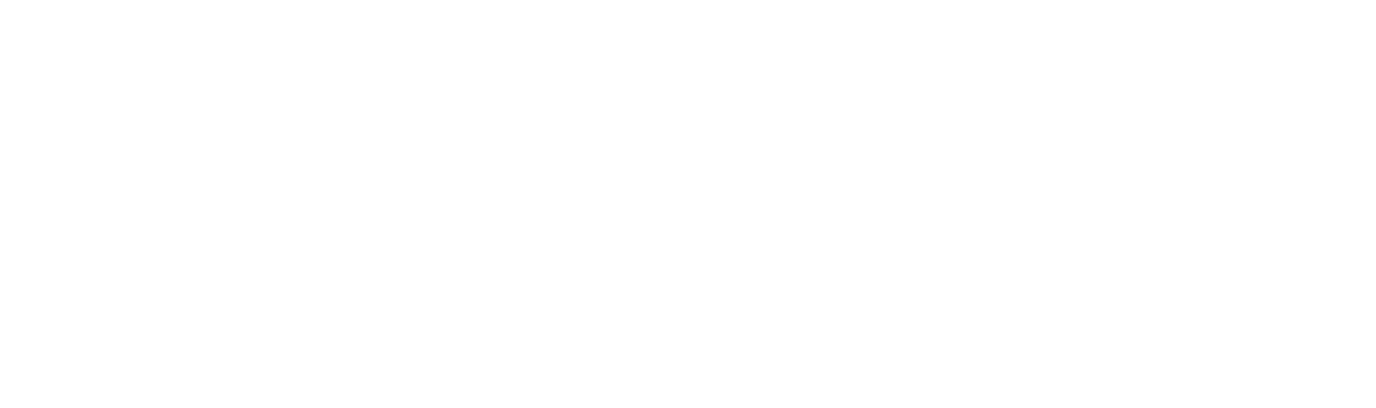
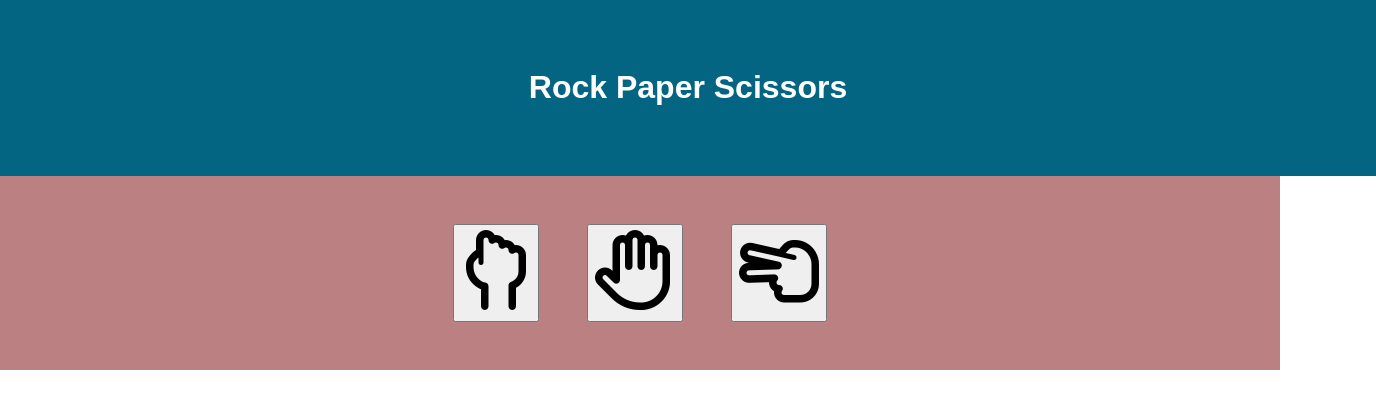
Before and after one commit to bresek/rockPaperScissors-ui, a plain HTML site: page index.html in a window 1280 px wide. Shown: the whole page, 1376 px wide, since content can reach past the window. Drawn offline with Linux system fonts and the light colour scheme.

Commit message:
added really ugly css and event listners to buttons

```diff
--- a/index.html
+++ b/index.html
@@ -3,9 +3,19 @@
   <head>
     <meta charset="utf-8">
     <title></title>
-    <script src="index.js" charset="utf-8"></script>
+    <link rel="stylesheet" href="styles.css">
+    <script src="https://kit.fontawesome.com/78a36d113e.js" crossorigin="anonymous"></script>
   </head>
   <body>
+    <div class="Title">
+      <h1>Rock Paper Scissors</h1>
+    </div>
+    <div class="moveSelection">
+      <button type="button" id="rock"><i class="far fa-hand-rock"></i></button>
+      <button type="button" id="paper"><i class="far fa-hand-paper"></i></button>
+      <button type="button" id='scissors'><i class="far fa-hand-scissors"></i></button>
+    </div>
 
+    <script src="index.js" charset="utf-8"></script>
   </body>
 </html>
--- a/index.js
+++ b/index.js
@@ -1,5 +1,18 @@
 // check if script is conncted
 console.log("Script connected!")
+
+//make butons interactive
+
+const buttons = document.querySelectorAll("button")
+console.log(buttons)
+buttons.forEach((button) =>{
+  button.addEventListener("click",() =>{
+    console.log(playRound(button.id, computerPlay()))
+  })
+})
+
+
+
 
 //define moves for game
 let moves = ["rock", "paper", "scissors"]
--- a/styles.css
+++ b/styles.css
@@ -0,0 +1,24 @@
+
+body{
+  margin:0;
+  text-align: center;
+  font-family: sans-serif;
+}
+.Title{
+  background-color: #046582;
+  color: white;
+  padding: 3rem;
+  width: 100%
+
+}
+
+button{
+  font-size: 5rem;
+}
+.moveSelection{
+  padding: 3rem;
+  background-color: #bb8082;
+  display: flex;
+  justify-content: center;
+  grid-gap: 3rem;
+}
```
